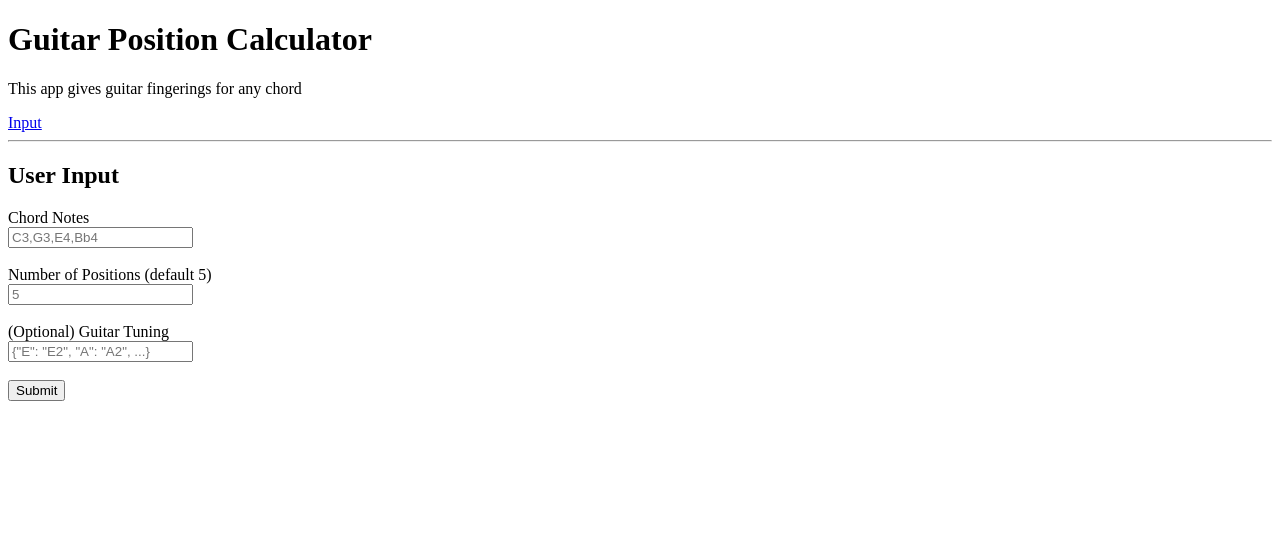
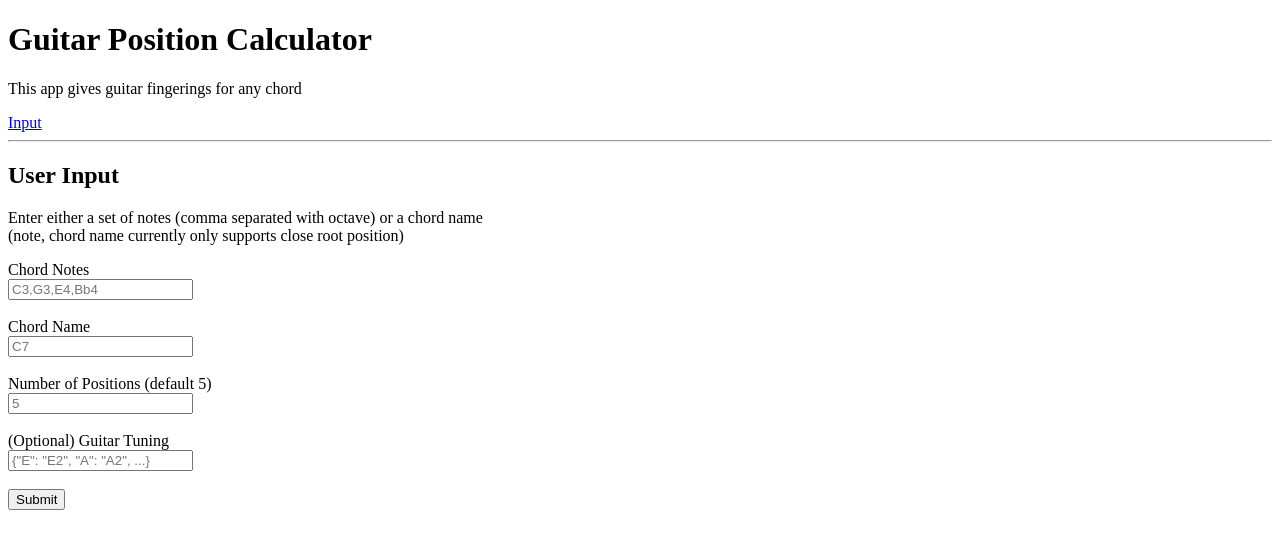
Before and after one commit to joeplattenburg/music, a Flask app: page / in a window 1280 px wide. Shown: the top 549 px of the page. Run offline with Flask 3, Linux system fonts and the light colour scheme.

Commit message:
update app

```diff
--- a/app.py
+++ b/app.py
@@ -13,16 +13,21 @@ app.config['SECRET_KEY'] = os.urandom(24).hex()
 @app.route("/", methods=('GET', 'POST'))
 def input():
     if request.method == 'POST':
-        notes_string = request.form['notes']
-        top_n = request.form['top_n'] or 5
+        guitar = notes.Guitar(notes.Guitar.parse_tuning(request.form['tuning']))
         tuning = (
             request.form['tuning'] or
             str({string: str(note) for string, note in notes.Guitar.STANDARD_TUNING.items()})
         )
+        top_n = request.form['top_n'] or 5
+        notes_string = request.form['notes']
+        chord_name = request.form['chord_name']
         if not notes_string:
-            flash('Notes are required!')
-        else:
-            return redirect(url_for('display', notes_string=notes_string, top_n=top_n, tuning=tuning))
+            if not chord_name:
+                flash('Either notes or name are required!')
+            else:
+                chord = notes.ChordName(chord_name).get_chord(lower=guitar.lowest)
+                notes_string = str(chord)
+        return redirect(url_for('display', notes_string=notes_string, top_n=top_n, tuning=tuning))
     return render_template('input.html')
 
 
--- a/templates/input.html
+++ b/templates/input.html
@@ -2,12 +2,21 @@
 
 {% block content %}
     <h2>{% block title %} User Input {% endblock %}</h2>
+    <p>Enter either a set of notes (comma separated with octave) or a chord name<br>
+    (note, chord name currently only supports close root position)</p>
     <form method="post">
         <label for="title">Chord Notes</label>
         <br>
         <input type="text" name="notes"
                placeholder="C3,G3,E4,Bb4"
                value="{{ request.form['notes'] }}"></input>
+        <br>
+        <br>
+        <label for="title">Chord Name</label>
+        <br>
+        <input type="text" name="chord_name"
+               placeholder="C7"
+               value="{{ request.form['chord_name'] }}"></input>
         <br>
         <br>
         <label for="title">Number of Positions (default 5)</label>
```
Also changed, not shown: notes.py (+9 -6 lines).
